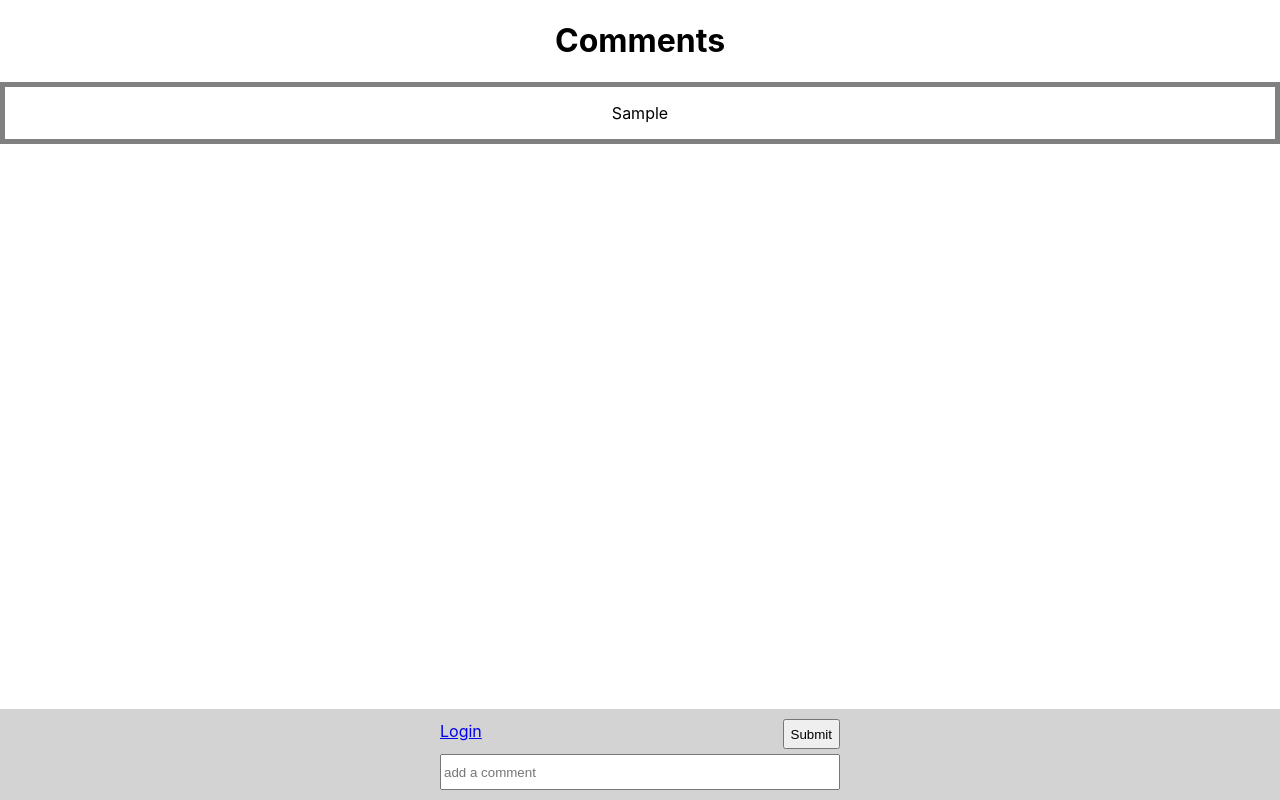
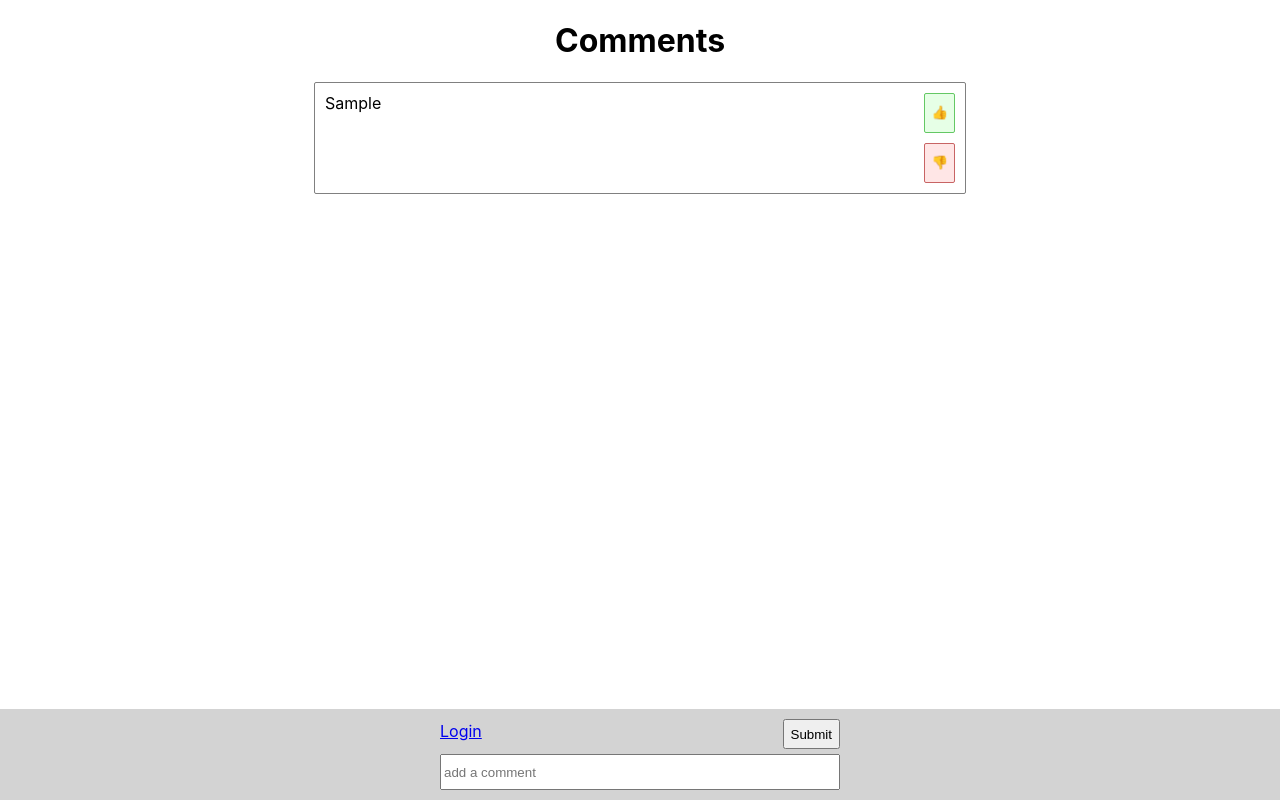
Before and after one commit to software-assignments-spring2022/final-project-wether, a React (Create React App) app in the folder front-end/: page /comments in a window 1280 px wide. Both pictures are taken after typing "Sample" into the empty fields and a click on the button "Submit". Built offline with nearby package versions, Linux system fonts and the light colour scheme.

Commit message:
added voting buttons to comment, improved styling

```diff
--- a/front-end/src/Comment.css
+++ b/front-end/src/Comment.css
@@ -1,6 +1,52 @@
 .comment-class {
-    border-width: 5px;
+    border-width: 1px;
     border-color: gray;
     border-style: solid;
-    text-align: center;
+    border-radius: 2px;
+    text-align: left;
+    margin: auto;
+    margin-top: 10px;
+    width: 50%;
+    min-height: 100px;
+    padding: 5px;
+    display: flex;
 }
+
+.comment-content {
+    display: inline-block;
+    margin: 5px;
+    width: 100%;
+    overflow: auto;
+}
+
+.vote-buttons {
+    float: right;
+    display: flex;
+    flex-direction: column;
+    justify-items: center;
+}
+
+.rate {
+    height: 40px;
+    margin: 5px;
+    border-width: 1px;
+    border-radius: 2px;
+    border-style: solid;
+    cursor: pointer;
+}
+
+.rate:hover {
+    border-width: 2px;
+    margin-left: 4px;
+    margin-right: 4px;
+}
+
+.rate-up {
+    background-color: rgb(230, 255, 230);
+    border-color: rgb(100, 200, 100);
+}
+
+.rate-down {
+    background-color: rgb(255, 230, 230);
+    border-color: rgb(200, 100, 100);
+}
--- a/front-end/src/Comment.js
+++ b/front-end/src/Comment.js
@@ -5,10 +5,14 @@ import './Comment.css';
 
 const Comment = props => {
     return (
-        <div className={'comment-class'}>
-            <p>
+        <div className='comment-class'>
+            <p className='comment-content'>
                 {props.content}
             </p>
+            <div className='vote-buttons'>
+                <button className='rate rate-up'>👍</button>
+                <button className='rate rate-down'>👎</button>
+            </div>
         </div>
     )
 }
```
